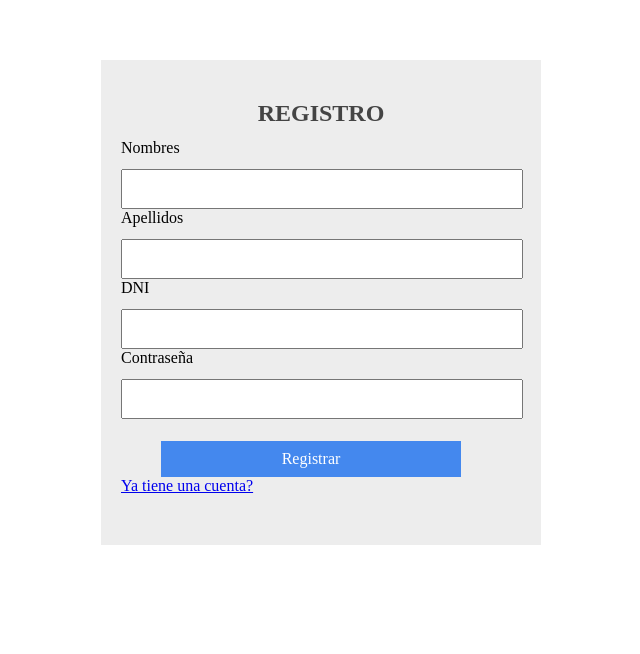
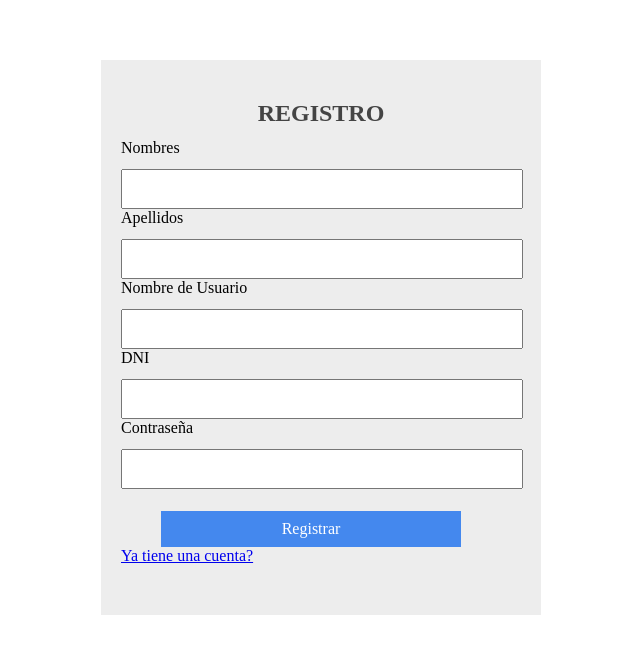
Before and after one commit to AlejandroH-H/Ginecare, a PHP site: page / in a window 1280 px wide. Shown: the top 654 px of the page, without its empty margins (319-959 px from the left). Run offline with PHP 8.4, Linux system fonts and the light colour scheme.

Commit message:
Actualizacion

```diff
--- a/admin_page.php
+++ b/admin_page.php
@@ -103,7 +103,7 @@ aria-expanded="false" aria-label="Toggle navigation"><span class="navbar-toggler
             <?php
                 include("conexion.php");
 
-                $stmt = $pdo->prepare("SELECT * FROM empleados ");
+                $stmt = $pdo->prepare("SELECT * FROM empleados WHERE id !=1");
                 $stmt->execute();
                 $resultado = $stmt->fetchAll();
                 /*$consulta = "SELECT * FROM empleados WHERE id!=1";
--- a/controller/registro.php
+++ b/controller/registro.php
@@ -2,18 +2,19 @@
 include("./conexion.php");
 
 if(!empty($_POST["registro"])){
-    if(empty($_POST["nombre"]) or empty($_POST["apellido"])
+    if(empty($_POST["nombre"]) or empty($_POST["apellido"] or empty($_POST["usuario"]) )
     or empty($_POST["dni"]) or empty($_POST["password"]) ) {
         echo '<div class="bad">¡Por favor, complete todos los campos!</div>';
 } else{
     session_start();
     $nombre = filter_var($_POST['nombre'],FILTER_SANITIZE_FULL_SPECIAL_CHARS);
     $apellido = filter_var($_POST['apellido'],FILTER_SANITIZE_FULL_SPECIAL_CHARS);
+    $usuario = filter_var($_POST['usuario'],FILTER_SANITIZE_FULL_SPECIAL_CHARS);
     $dni = trim(filter_var($_POST['dni'],FILTER_SANITIZE_FULL_SPECIAL_CHARS));
-    $password = trim(filter_var($_POST['dni'],FILTER_SANITIZE_FULL_SPECIAL_CHARS));
+    $password = trim(filter_var($_POST['password'],FILTER_SANITIZE_FULL_SPECIAL_CHARS));
     $hashe = password_hash($password, PASSWORD_DEFAULT);
 
-    if(!$nombre || !$apellido || !$dni || !$password){
+    if(!$nombre || !$apellido || !$dni || !$password || !$usuario){
         die("Datos inválidos");
     }
 
@@ -28,19 +29,26 @@ if(!empty($_POST["registro"])){
     $stmt->execute();
     $result = $stmt->rowCount();
 
+    $stmt = $pdo->prepare("SELECT * FROM empleados WHERE usuario = :usuario ");
+    $stmt->bindParam(':usuario',  $usuario, PDO::PARAM_INT);
+    $stmt->execute();
+    $result2 = $stmt->rowCount();
+
     if($result > 0){
         echo '<div class="bad">¡Error, DNI ya existente!</div>';
+    }else if ($result2 >0){
+        echo '<div class="bad">¡Error, Usuario ya existente!</div>';
     }else{
-        $stmt = $pdo->prepare("INSERT INTO empleados ( nombre, apellido, dni, hashe)
-        VALUES (:nombre, :apellido, :dni, :hashe)");
+        $stmt = $pdo->prepare("INSERT INTO empleados ( nombre, apellido, usuario, dni, password)
+        VALUES (:nombre, :apellido, :usuario, :dni, :hashe)");
         $stmt->bindParam(':nombre', $nombre, PDO::PARAM_STR);
         $stmt->bindParam(':apellido',  $apellido, PDO::PARAM_STR);
+        $stmt->bindParam(':usuario',  $usuario, PDO::PARAM_STR);
         $stmt->bindParam(':dni',  $dni, PDO::PARAM_STR);
         $stmt->bindParam(':hashe',  $hashe);
 
         if($stmt->execute()){
-            $_SESSION['username']= $nombre;
-             header("location:inicio.php");
+             header("location:login.php");
         } else {
         echo '<div class="bad">¡Woops, parece que ha ocurrido un error...!</div>';
         }
--- a/index.php
+++ b/index.php
@@ -24,6 +24,11 @@
                     <input type="text" name="apellido">
                 </div>
 
+                <div class="username">
+                    <label for="">Nombre de Usuario</label>
+                    <input type="text" name="usuario">
+                </div>
+
                 <div class="dni"  >
                     <label for="">DNI</label>
                     <input type="text" name="dni" required minlength="7"  maxlength="8">
--- a/login.php
+++ b/login.php
@@ -21,7 +21,7 @@
             ?>
             <div class="field">
                <div class="fas fa-envelope"></div>
-               <input type="text" placeholder="Nombre" name="nombre">
+               <input type="text" placeholder="Usuario" name="nombre">
             </div>
             <div class="field">
                <div class="fas fa-lock"></div>
--- a/m.php
+++ b/m.php
@@ -40,7 +40,7 @@ aria-expanded="false" aria-label="Toggle navigation"><span class="navbar-toggler
     </li>
 
     <li class="nav-item active">
-      <a class="nav-link" href="concillok.php">Buscar cita</a>
+      <a class="nav-link" href="concillook.php">Buscar cita</a>
     </li>
 
 </div>
--- a/m1.php
+++ b/m1.php
@@ -38,7 +38,7 @@ aria-expanded="false" aria-label="Toggle navigation"><span class="navbar-toggler
     </li>
 
     <li class="nav-item active">
-      <a class="nav-link" href="concillok.php">Buscar cita</a>
+      <a class="nav-link" href="concillook.php">Buscar cita</a>
     </li>
 
 </div>
```
Also changed, not shown: citas.php (+0 -15 lines), controller/citas_control.php (+3 -6 lines), controller/login_control.php (+9 -9 lines).
